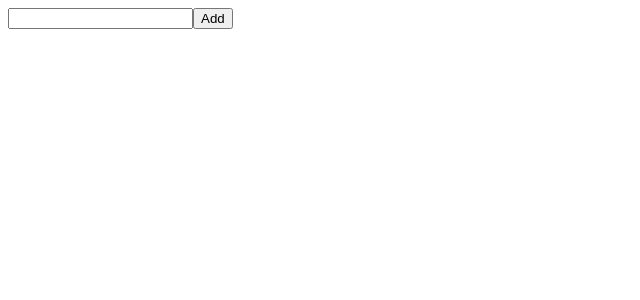
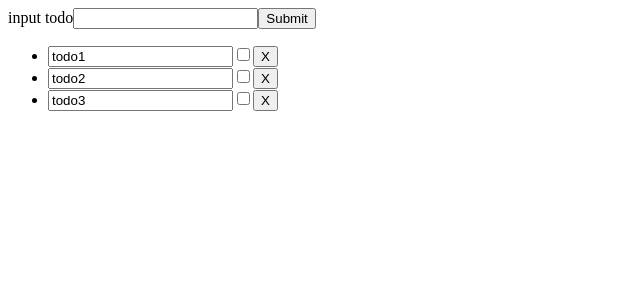
Before and after one commit to mugglim/recoil-docs-study, a React (Create React App) app: page / in a window 1280 px wide. Shown: the top 300 px of the page, without its empty margins (0-640 px from the left). Built offline with nearby package versions, Linux system fonts and the light colour scheme.

Commit message:
add simple test code

```diff
--- a/package.json
+++ b/package.json
@@ -43,6 +43,7 @@
   },
   "packageManager": "yarn@3.2.3",
   "devDependencies": {
+    "@testing-library/dom": "^8.18.1",
     "@types/eslint": "^8",
     "@typescript-eslint/eslint-plugin": "latest",
     "@typescript-eslint/parser": "latest",
--- a/src/atoms/todo.ts
+++ b/src/atoms/todo.ts
@@ -1,4 +1,5 @@
-import {atom} from 'recoil';
+import {atom, useSetRecoilState} from 'recoil';
+import {TODO_LIST} from '../constants/TODO';
 
 export type Todo = {
   id: number;
@@ -8,5 +9,5 @@ export type Todo = {
 
 export const todoListState = atom<Todo[]>({
   key: 'todoListState',
-  default: [],
+  default: [...TODO_LIST],
 });
--- a/src/components/TodoItem/index.tsx
+++ b/src/components/TodoItem/index.tsx
@@ -40,7 +40,7 @@ export default function TodoItem({item}: {item: Todo}) {
   };
 
   return (
-    <div>
+    <li>
       <input type="text" value={item.text} onChange={editItemText} />
       <input
         type="checkbox"
@@ -48,6 +48,6 @@ export default function TodoItem({item}: {item: Todo}) {
         onChange={toggleTodoIsComplete}
       />
       <button onClick={deleteTodoItem}>X</button>
-    </div>
+    </li>
   );
 }
--- a/src/components/TodoItemCreator/index.tsx
+++ b/src/components/TodoItemCreator/index.tsx
@@ -22,8 +22,9 @@ export default function TodoItemCreator() {
 
   return (
     <div>
-      <input type="text" ref={inputRef} />
-      <button onClick={addTodoItem}>Add</button>
+      <label htmlFor="todo">input todo</label>
+      <input id="todo" type="text" ref={inputRef} />
+      <button onClick={addTodoItem}>Submit</button>
     </div>
   );
 }
--- a/src/components/TodoList/index.tsx
+++ b/src/components/TodoList/index.tsx
@@ -7,10 +7,10 @@ export default function TodoList() {
   const todoList = useRecoilValue(todoListState);
 
   return (
-    <>
+    <ul>
       {todoList.map((todo) => (
         <TodoItem key={todo.id} item={todo} />
       ))}
-    </>
+    </ul>
   );
 }
--- /dev/null
+++ b/src/constants/TODO.ts
@@ -0,0 +1,7 @@
+import type {Todo} from '../atoms/todo';
+
+export const TODO_LIST: Todo[] = [
+  {id: 1, text: 'todo1', isComplete: false},
+  {id: 2, text: 'todo2', isComplete: false},
+  {id: 3, text: 'todo3', isComplete: false},
+];
```
Also changed, not shown: .pnp.cjs, 2 other files (tests, documents, lock files or other folders).
